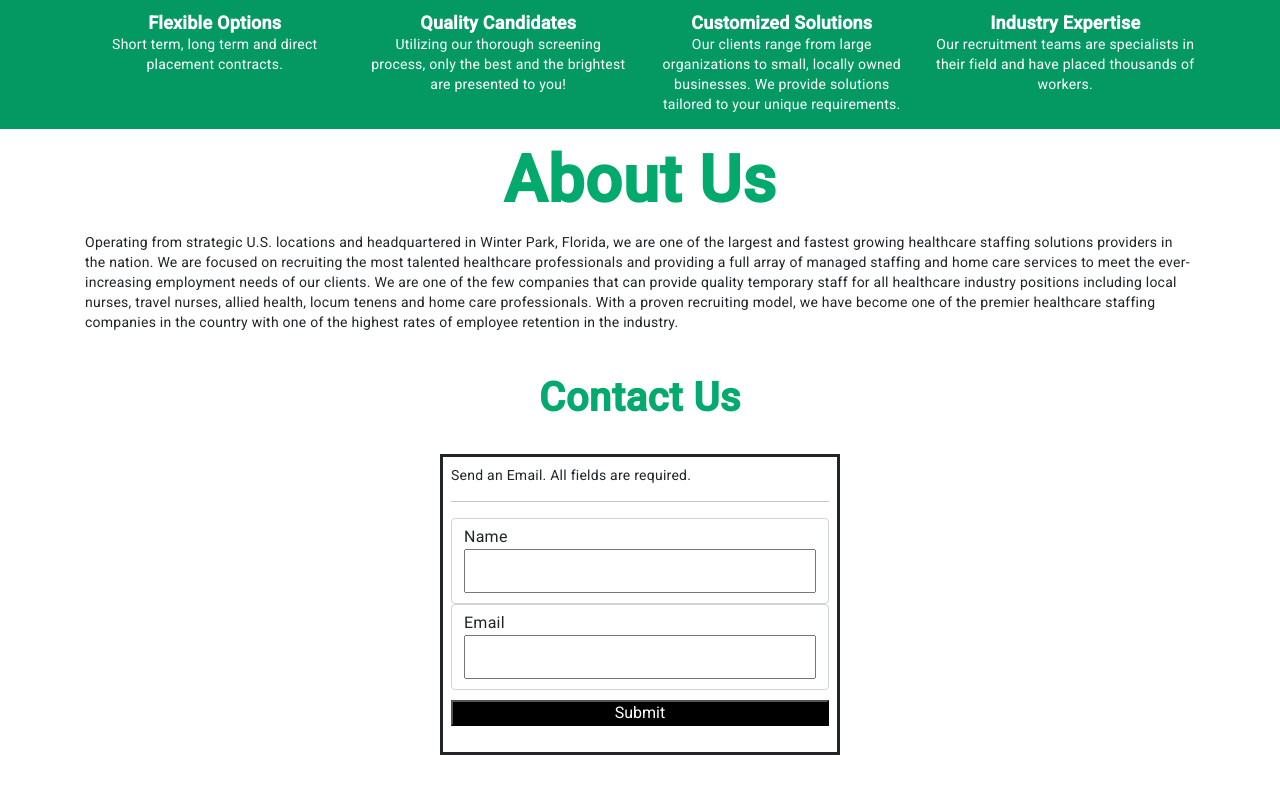
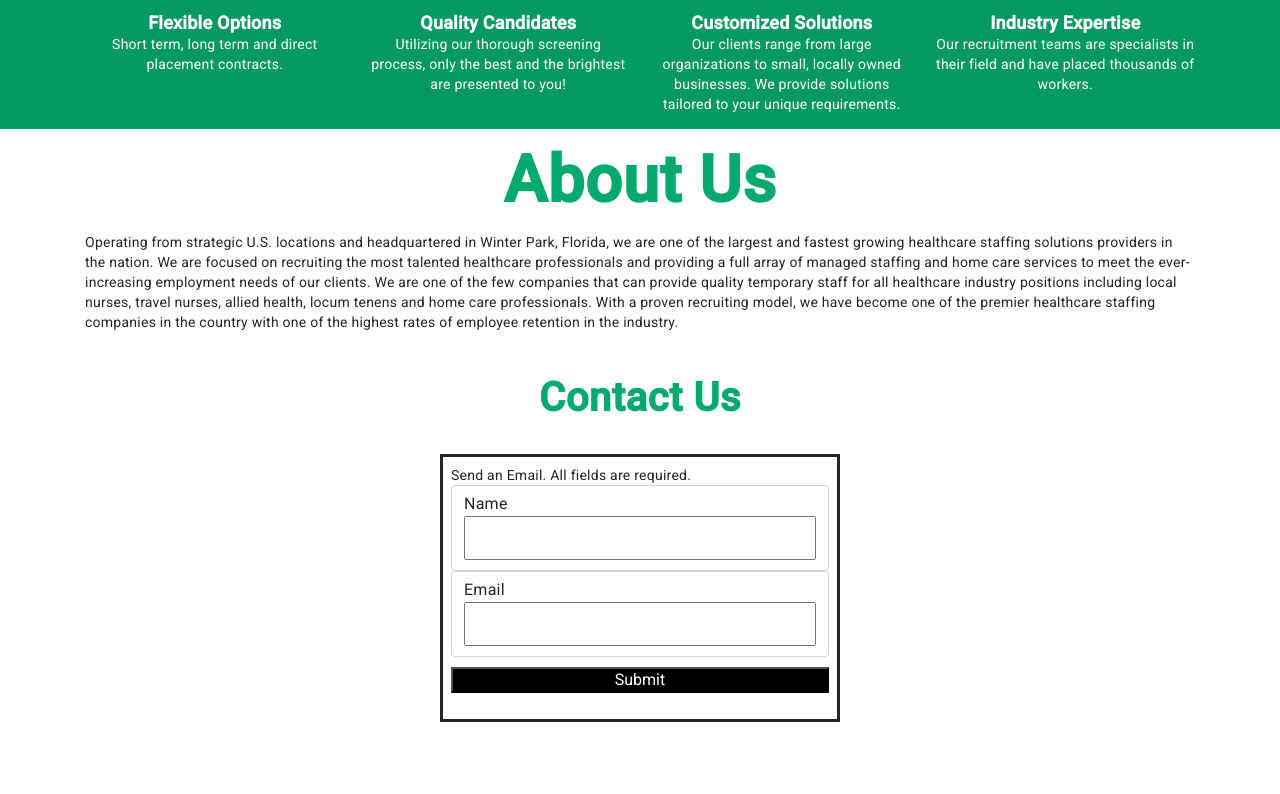
Before and after one commit to Axonn1018/basic-site-test, an Angular app: page / in a window 1280 px wide. Shown: the part 594-1388 px from the top of the page. Built offline with nearby package versions, Linux system fonts and the light colour scheme.

Commit message:
Repo rename push test

```diff
--- a/src/app/homepage/homepage.component.html
+++ b/src/app/homepage/homepage.component.html
@@ -77,7 +77,7 @@
 <div class="container">
   <h2 class="title-contact">Contact Us</h2>
   <form [formGroup]="newMsg" (ngSubmit)="sendMsg()">
-    Send an Email. All fields are required. <hr>
+    Send an Email. All fields are required.
     <div class="form-control">
       <label for="name">Name</label>
       <input formControlName="name" id="name" type="name">
```
